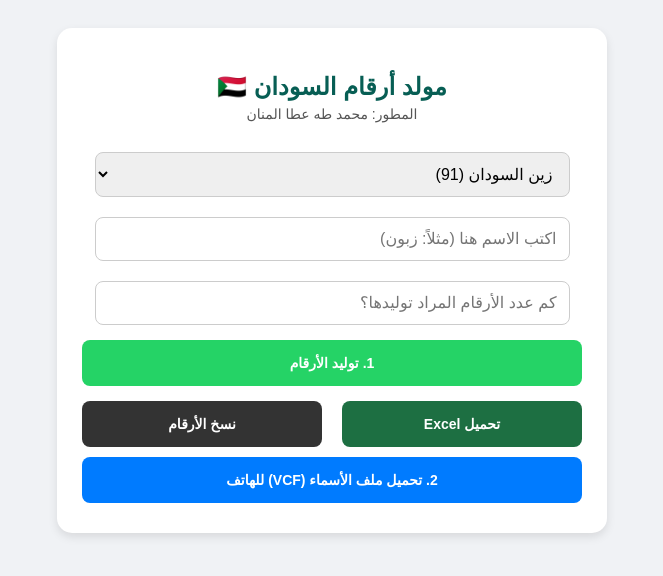
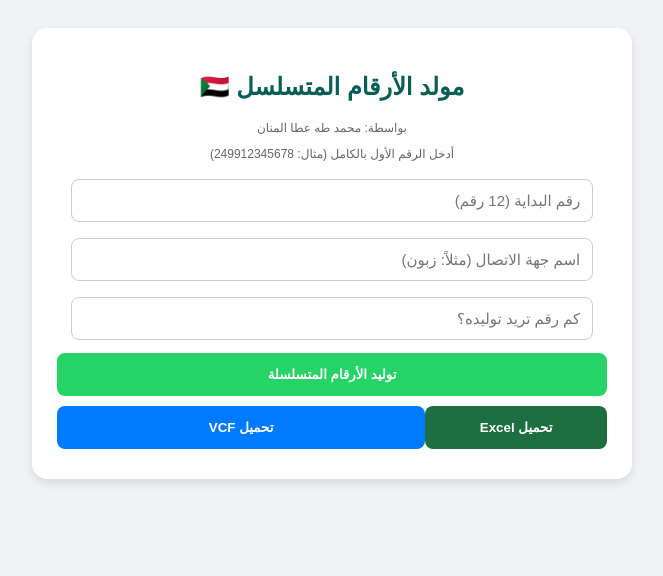
Before and after one commit to mohammedata009-arch/Ragam, a plain HTML site: page index.html in a window 1280 px wide. Shown: the whole page, without its empty margins (308-971 px from the left). Drawn offline with Linux system fonts and the light colour scheme.

Commit message:
Update index.html

```diff
--- a/index.html
+++ b/index.html
@@ -2,49 +2,41 @@
 <html lang="ar" dir="rtl">
 <head>
     <meta charset="UTF-8">
-    <title>تطبيق محمد طه - مولد الأسماء الذكي</title>
+    <title>تطبيق محمد طه - المولد المتسلسل</title>
     <script src="https://cdnjs.cloudflare.com/ajax/libs/xlsx/0.18.5/xlsx.full.min.js"></script>
     <style>
         body { font-family: sans-serif; padding: 20px; background: #f0f2f5; text-align: center; }
-        .container { background: white; padding: 25px; border-radius: 15px; box-shadow: 0 4px 10px rgba(0,0,0,0.1); max-width: 500px; margin: auto; }
-        h2 { color: #075e54; margin-bottom: 5px; }
-        .dev-name { color: #555; font-size: 14px; margin-bottom: 20px; }
-        input, select { padding: 12px; margin: 10px 0; width: 95%; border-radius: 8px; border: 1px solid #ccc; font-size: 16px; box-sizing: border-box; }
-        .btn-group { display: flex; flex-wrap: wrap; justify-content: space-between; }
-        button { padding: 15px; margin: 5px 0; width: 48%; border-radius: 8px; border: none; cursor: pointer; font-weight: bold; color: white; font-size: 14px; }
-        .btn-gen { background: #25D366; width: 100%; margin-bottom: 10px; }
+        .container { background: white; padding: 25px; border-radius: 15px; box-shadow: 0 4px 10px rgba(0,0,0,0.1); max-width: 550px; margin: auto; }
+        h2 { color: #075e54; }
+        input { padding: 12px; margin: 8px 0; width: 95%; border-radius: 8px; border: 1px solid #ccc; font-size: 15px; box-sizing: border-box; }
+        button { padding: 14px; margin: 5px 0; width: 48%; border-radius: 8px; border: none; cursor: pointer; font-weight: bold; color: white; transition: 0.3s; }
+        .btn-gen { background: #25D366; width: 100%; }
         .btn-vcf { background: #007bff; width: 100%; }
-        .btn-excel { background: #1D6F42; }
-        .btn-copy { background: #333; }
+        .btn-clicked { background: #aaa !important; color: #666 !important; }
         table { width: 100%; margin-top: 20px; border-collapse: collapse; }
         th, td { border: 1px solid #ddd; padding: 10px; text-align: center; }
-        th { background: #075e54; color: white; }
-        .wa-link { color: #25D366; font-weight: bold; text-decoration: none; }
+        .row-checked { background-color: #d1e7dd !important; }
+        .wa-link { color: #25D366; text-decoration: none; font-weight: bold; }
+        .info-text { font-size: 12px; color: #666; margin-bottom: 10px; }
     </style>
 </head>
 <body>
 
 <div class="container">
-    <h2>مولد أرقام السودان 🇸🇩</h2>
-    <div class="dev-name">المطور: محمد طه عطا المنان</div>
+    <h2>مولد الأرقام المتسلسل 🇸🇩</h2>
+    <p class="info-text">بواسطة: محمد طه عطا المنان</p>
 
-    <select id="network">
-        <option value="+24991">زين السودان (91)</option>
-        <option value="+24912">سوداني (12)</option>
-        <option value="+24992">أرويدو (92)</option>
-    </select>
+    <p class="info-text">أدخل الرقم الأول بالكامل (مثال: 249912345678)</p>
+    <input type="number" id="startNumber" placeholder="رقم البداية (12 رقم)">
+    <input type="text" id="contactName" placeholder="اسم جهة الاتصال (مثلاً: زبون)">
+    <input type="number" id="count" placeholder="كم رقم تريد توليده؟">
 
-    <input type="text" id="contactName" placeholder="اكتب الاسم هنا (مثلاً: زبون)">
-    <input type="number" id="count" placeholder="كم عدد الأرقام المراد توليدها؟">
+    <button class="btn-gen" onclick="generateSequential()">توليد الأرقام المتسلسلة</button>
 
-    <button class="btn-gen" onclick="generateNumbers()">1. توليد الأرقام</button>
-
-    <div class="btn-group">
-        <button class="btn-excel" onclick="exportToExcel()">تحميل Excel</button>
-        <button class="btn-copy" onclick="copyNumbers()">نسخ الأرقام</button>
+    <div style="display: flex; justify-content: space-between;">
+        <button id="excelBtn" style="background:#1D6F42" onclick="exportToExcel(this)">تحميل Excel</button>
+        <button id="vcfBtn" class="btn-vcf" onclick="exportToVCF(this)">تحميل VCF</button>
     </div>
-
-    <button class="btn-vcf" onclick="exportToVCF()">2. تحميل ملف الأسماء (VCF) للهاتف</button>
 
     <div id="tableContainer"></div>
 </div>
@@ -52,57 +44,55 @@
 <script>
     let currentNumbers = [];
 
-    function generateNumbers() {
-        const prefix = document.getElementById('network').value;
-        const count = document.getElementById('count').value;
+    function generateSequential() {
+        const startNum = document.getElementById('startNumber').value;
+        const count = parseInt(document.getElementById('count').value);
         const container = document.getElementById('tableContainer');
 
-        if (!count || count <= 0) { alert("الرجاء تحديد عدد الأرقام"); return; }
+        if (startNum.length < 10) return alert("الرجاء إدخال رقم بداية صحيح");
+        if (!count || count <= 0) return alert("حدد الكمية");
 
         currentNumbers = [];
-        let html = "<table><tr><th>الرقم</th><th>اختبار</th></tr>";
+        let html = "<table><tr><th>الرقم</th><th>فحص</th></tr>";
+        let currentTemp = BigInt(startNum); // استخدام BigInt للتعامل مع الأرقام الكبيرة
 
         for (let i = 0; i < count; i++) {
-            const num = prefix + Math.floor(1000000 + Math.random() * 8999999);
-            currentNumbers.push(num);
-            html += `<tr><td>${num}</td><td><a href="https://wa.me/${num}" target="_blank" class="wa-link">دردشة</a></td></tr>`;
+            let numStr = (currentTemp + BigInt(i)).toString();
+            currentNumbers.push(numStr);
+            html += `<tr id="row-${i}">
+                        <td>${numStr}</td>
+                        <td><a href="https://wa.me/${numStr}" target="_blank" class="wa-link" onclick="markRow(${i})">واتساب</a></td>
+                    </tr>`;
         }
         container.innerHTML = html + "</table>";
     }
 
-    function exportToVCF() {
-        const baseName = document.getElementById('contactName').value || "سوداني";
-        if (currentNumbers.length === 0) { alert("يجب توليد الأرقام أولاً"); return; }
-
-        let vcfContent = "";
-        currentNumbers.forEach((num, index) => {
-            // هنا يتم إضافة الاسم الذي اخترته مع الرقم التسلسلي
-            vcfContent += `BEGIN:VCARD\nVERSION:3.0\nFN:${baseName} ${index + 1}\nTEL;TYPE=CELL:${num}\nEND:VCARD\n`;
-        });
-
-        const blob = new Blob([vcfContent], { type: "text/vcard" });
-        const url = window.URL.createObjectURL(blob);
-        const a = document.createElement("a");
-        a.href = url;
-        a.download = `${baseName}_contacts.vcf`;
-        document.body.appendChild(a);
-        a.click();
-        document.body.removeChild(a);
+    function markRow(index) {
+        document.getElementById(`row-${index}`).classList.add('row-checked');
     }
 
-    function exportToExcel() {
-        if (currentNumbers.length === 0) return alert("ولد الأرقام أولاً");
-        const data = currentNumbers.map(n => ({ "رقم الهاتف": n }));
-        const ws = XLSX.utils.json_to_sheet(data);
+    function exportToVCF(btn) {
+        const baseName = document.getElementById('contactName').value || "سوداني";
+        if (currentNumbers.length === 0) return;
+        let vcf = "";
+        currentNumbers.forEach((n, i) => {
+            vcf += `BEGIN:VCARD\nVERSION:3.0\nFN:${baseName} ${i+1}\nTEL;TYPE=CELL:+${n}\nEND:VCARD\n`;
+        });
+        const blob = new Blob([vcf], { type: "text/vcard" });
+        const a = document.createElement("a");
+        a.href = URL.createObjectURL(blob);
+        a.download = `${baseName}.vcf`;
+        a.click();
+        btn.classList.add('btn-clicked');
+    }
+
+    function exportToExcel(btn) {
+        if (currentNumbers.length === 0) return;
+        const ws = XLSX.utils.json_to_sheet(currentNumbers.map(n => ({ "الرقم": n })));
         const wb = XLSX.utils.book_new();
         XLSX.utils.book_append_sheet(wb, ws, "Numbers");
-        XLSX.writeFile(wb, "Sudan_Numbers.xlsx");
-    }
-
-    function copyNumbers() {
-        if (currentNumbers.length === 0) return;
-        navigator.clipboard.writeText(currentNumbers.join("\n"));
-        alert("تم نسخ الأرقام");
+        XLSX.writeFile(wb, "Sudan_Sequential.xlsx");
+        btn.classList.add('btn-clicked');
     }
 </script>
 </body>
```
